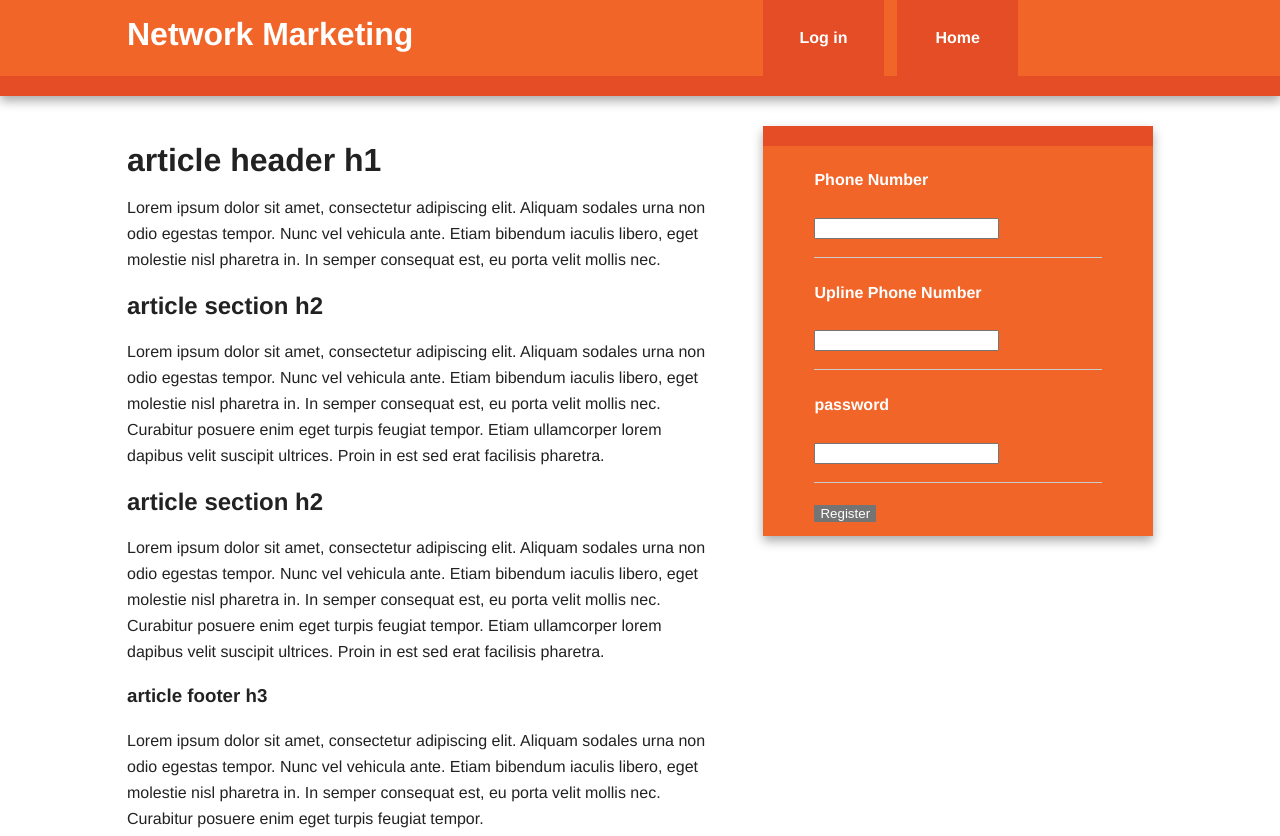
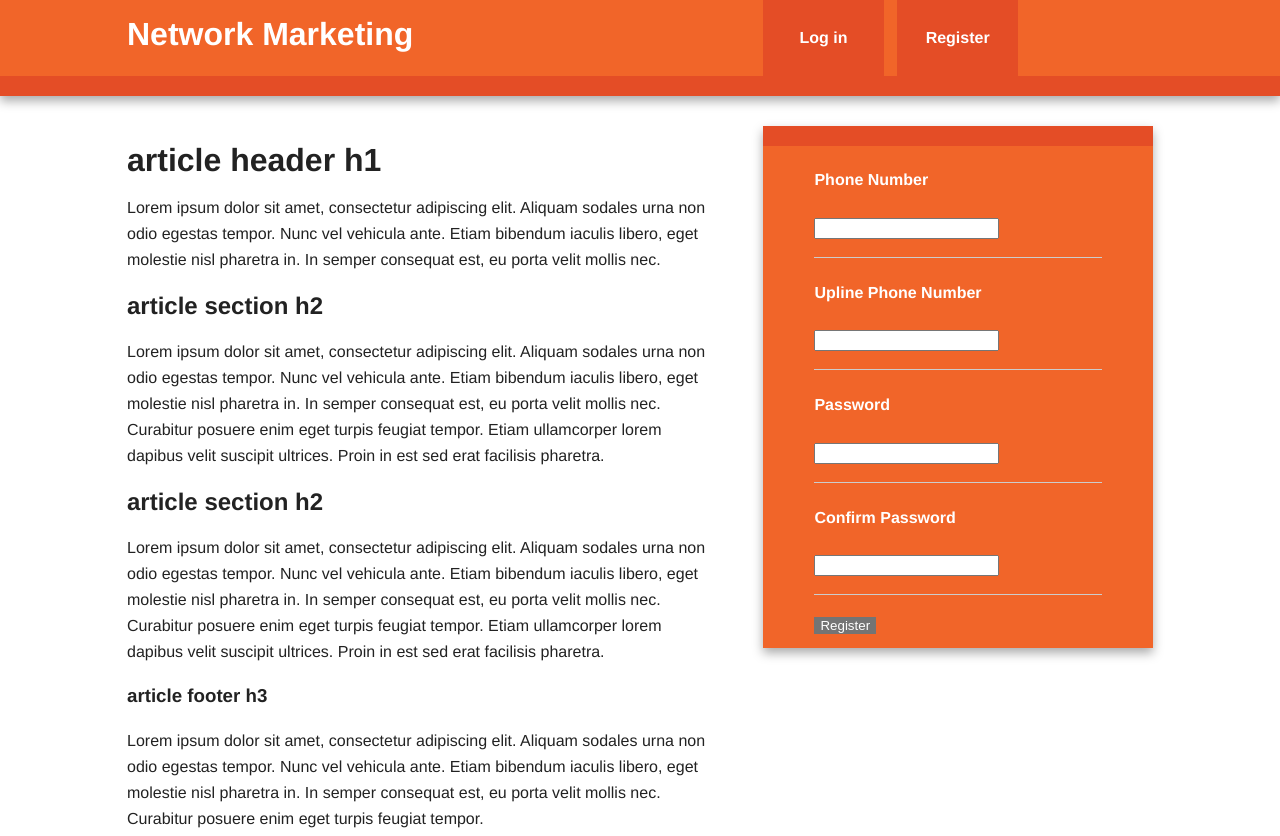
Before and after one commit to upappteam/UP, a Flask app: page /users/register in a window 1280 px wide. Shown: the top 836 px of the page. Run offline with Flask 2, Linux system fonts and the light colour scheme; some libraries are stand-ins or nearby versions.

Commit message:
Login form, home.html, login and register views most completed.

```diff
--- a/src/templates/base.html
+++ b/src/templates/base.html
@@ -20,9 +20,10 @@
                     <h1 class="title">Network Marketing</h1>
                     <nav>
                         <ul>
-                            <li><a href="#">Log in</a></li>
+                            {% if not loged_in %}<li><a href="{{ url_for('users.login') }}">Log in</a></li>{% endif %}
                             {% if loged_in %}<li><a href="#">Profile</a></li>{% endif %}
-                            <li><a href="#">Home</a></li>
+                            {% if loged_in %}<li><a href="#">Home</a></li>{% endif %}
+                            {% if not loged_in %}<li><a href="{{ url_for('users.register') }}">Register</a></li>{% endif %}
                         </ul>
                     </nav>
                 </header>
--- a/src/templates/index.html
+++ b/src/templates/index.html
@@ -1,6 +1,7 @@
 {% extends "base.html" %}
 
 {% block title %}
+    up
 {% endblock %}
 
 {% block header %}
@@ -9,9 +10,10 @@
             <h1 class="title">Network Marketing</h1>
             <nav>
                 <ul>
-                    <li><a href="#">Log in</a></li>
+                    {% if not loged_in %}<li><a href="{{ url_for('users.login') }}">Log in</a></li>{% endif %}
                     {% if loged_in %}<li><a href="#">Profile</a></li>{% endif %}
-                    <li><a href="#">Home</a></li>
+                    {% if loged_in %}<li><a href="#">Home</a></li>{% endif %}
+                    {% if not loged_in %}<li><a href="{{ url_for('users.register') }}">Register</a></li>{% endif %}
                 </ul>
             </nav>
         </header>
--- /dev/null
+++ b/src/templates/user/home.html
@@ -0,0 +1,5 @@
+{% extends "base.html" %}
+
+{% block title %}
+    Home
+{% endblock %}
--- a/src/templates/user/register.html
+++ b/src/templates/user/register.html
@@ -1,29 +1,48 @@
 {% extends "base.html" %}
+
 {% block title %}
-Register
+    Register
 {% endblock %}
+
 {% block aside %}
 <aside>
 	<form method='POST'>
-
+		<!--error handled for Data Required-->
 
 		<h4>{{ form.phone_number.label  }}</h4>
+        {% if form.phone_number.errors %}
+            {% for error in form.phone_number.errors %}
+                <p>{{ error }}</p>
+            {% endfor %}
+        {% endif %}
 		{{ form.phone_number }}
-		{% if form.phone_number.errors %}
-		{% for error in form.phone_number.errors %}
-			<div>
-				<p>{{ error }}</p>
-			</div>
-		{% endfor %}
-		{% endif %}
 		<hr>
 		<h4>{{ form.upline_phone_number.label  }}</h4>
+        {% if form.upline_phone_number.errors %}
+            {% for error in form.upline_phone_number.errors %}
+                <p>{{ error }}</p>
+            {% endfor %}
+        {% endif %}
 		{{ form.upline_phone_number }}
 		<hr>
 		<h4>{{ form.password.label  }}</h4>
+        {% if form.password.errors %}
+            {% for error in form.password.errors %}
+                <p>{{ error }}</p>
+            {% endfor %}
+        {% endif %}
 		{{ form.password}}
 		<hr>
+        <h4>{{ form.password_c.label  }}</h4>
+        {% if form.password_c.errors %}
+            {% for error in form.password_c.errors %}
+                <p>{{ error }}</p>
+            {% endfor %}
+        {% endif %}
+		{{ form.password_c}}
+		<hr>
 		{{ form.submit}}
+
 	</form>
 </aside>
 {% endblock %}
--- a/src/users/forms.py
+++ b/src/users/forms.py
@@ -3,7 +3,23 @@ from wtforms import validators, StringField, PasswordField, SubmitField
 
 
 class RegisterForm(Form):
-    phone_number = StringField(label='Phone Number' , validators=[validators.DataRequired('Please enter your phone number')])
-    upline_phone_number = StringField(label='Upline Phone Number' , validators=[validators.optional()])
-    password = PasswordField(label='password' , validators=[validators.required()])
-    submit = SubmitField(label='Register' , validators=[validators.required()])
+    phone_number = StringField(label='Phone Number',
+                               validators=[validators.DataRequired('Please enter your phone number.')])
+    upline_phone_number = StringField(label='Upline Phone Number',
+                                      validators=[validators.optional('Please enter your upline phone number.')])
+    password = PasswordField(label='Password',
+                             validators=[validators.required('Please enter your password.')])
+    password_c = PasswordField(label='Confirm Password',
+                               validators=[validators.DataRequired('Please enter your password again.')])
+    submit = SubmitField(label='Register',
+                         validators=[validators.DataRequired()])
+
+
+class LoginForm(Form):
+    phone_number = StringField(label='Phone Number',
+                               validators=[validators.DataRequired('Please enter your phone number.')])
+    password = PasswordField(label='Password',
+                             validators=[validators.DataRequired('Please enter your password.')])
+
+    submit = SubmitField(label='Log in',
+                         validators=[validators.DataRequired()])
--- a/src/users/models.py
+++ b/src/users/models.py
@@ -7,7 +7,6 @@ from werkzeug.security import generate_password_hash, check_password_hash
 
 
 graph = Graph()
-calender = GregorianCalendar(graph)
 
 
 class User:
--- a/src/users/views.py
+++ b/src/users/views.py
@@ -1,7 +1,7 @@
 from flask import Blueprint, request, render_template, flash, redirect, url_for
 
-from src.users.forms import RegisterForm
 from src.users.models import User
+from src.users.forms import RegisterForm, LoginForm
 
 
 bp_user = Blueprint('users', __name__)
@@ -14,7 +14,11 @@ def register():
     if request.method == 'POST':
         phone_number = form.phone_number.data
         password = form.password.data
+        password_c = form.password_c.data
         upline_phone_number = form.upline_phone_number.data
+        if not password == password_c:
+            # flash("The confirm password not matched.")
+            return render_template('user/register.html', form=form)
 
         new_user = User(phone_number)
         if new_user.register(password, upline_phone_number):
@@ -23,9 +27,33 @@ def register():
             # if user of the upline phone number exist make a relationship between them
             if new_user.find_upline(upline_phone_number):
                 new_user.connect_to_upline()
-            return redirect(url_for('index'))
+            return render_template('user/home.html', loged_in=True)
 
         else:
             return render_template('user/register.html', form=form)
 
     return render_template('user/register.html', form=form)
+
+
+@bp_user.route('/login', methods=['GET', 'POST'])
+def login():
+    form = LoginForm()
+    if request.method == 'POST':
+        phone_number = form.phone_number.data
+        password = form.password.data
+
+        user = User(phone_number)
+        if user:
+            if user.verify_password(password):
+                # flash("Log in success.")
+                return render_template("user/home.html", loged_in=True)
+
+            else:
+                # flash("The password is wrong.")
+                return render_template("user/login.html", form=form)
+
+        else:
+            # flash("The user does not exist.")
+            return redirect(url_for('users.register'))
+
+    return render_template('user/login.html', form=form)
```
Also changed, not shown: src/templates/user/login.html (added, +45 -0 lines).
